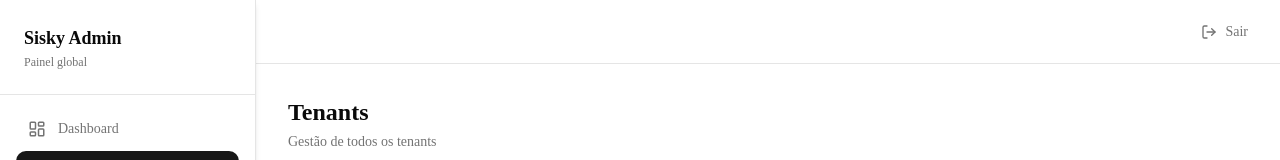
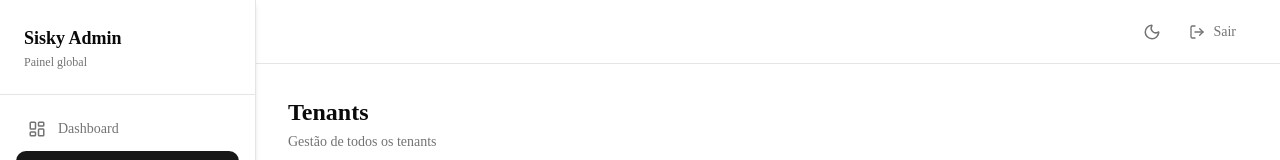
Before and after one commit to rodrigoinfosistec/sisky-admin, a Next.js app: page /tenants in a window 1280 px wide. Shown: the top 160 px of the page. Built offline with nearby package versions, Linux system fonts and the light colour scheme; no server answers.

Commit message:
feat: add ThemeProvider and dark/light mode toggle in header

```diff
--- a/app/layout.tsx
+++ b/app/layout.tsx
@@ -2,6 +2,7 @@ import type { Metadata } from "next";
 import { Geist, Geist_Mono } from "next/font/google";
 import "./globals.css";
 import { Toaster } from "sonner";
+import { ThemeProvider } from "@/components/theme-provider";
 
 const geistSans = Geist({
   variable: "--font-geist-sans",
@@ -30,8 +31,15 @@ export default function RootLayout({
       suppressHydrationWarning
     >
       <body className="min-h-full flex flex-col">
-        {children}
-        <Toaster richColors position="top-right" />
+        <ThemeProvider
+          attribute="class"
+          defaultTheme="system"
+          enableSystem
+          disableTransitionOnChange
+        >
+          {children}
+          <Toaster richColors position="top-right" />
+        </ThemeProvider>
       </body>
     </html>
   );
--- a/components/layout/header.tsx
+++ b/components/layout/header.tsx
@@ -1,6 +1,7 @@
 "use client";
 
-import { Menu, LogOut } from "lucide-react";
+import { Menu, LogOut, Sun, Moon } from "lucide-react";
+import { useTheme } from "next-themes";
 
 interface Props {
     sidebarOpen: boolean;
@@ -9,6 +10,8 @@ interface Props {
 }
 
 export default function Header({ sidebarOpen, onToggleSidebar, onLogout }: Props) {
+    const { theme, setTheme } = useTheme();
+
     return (
         <header className="h-16 border-b border-border bg-card flex items-center justify-between px-4 lg:px-8">
             <button
@@ -20,13 +23,22 @@ export default function Header({ sidebarOpen, onToggleSidebar, onLogout }: Props
 
             <div className="hidden lg:block" />
 
+            <div className="flex items-center gap-2">
+                <button
+                    onClick={() => setTheme(theme === "dark" ? "light" : "dark")}
+                    className="p-2 rounded-lg hover:bg-muted transition-colors text-muted-foreground hover:text-foreground"
+                >
+                    {theme === "dark" ? <Sun size={18} /> : <Moon size={18} />}
+                </button>
+
                 <button
                     onClick={onLogout}
-                className="flex items-center gap-2 text-sm text-muted-foreground hover:text-foreground transition-colors"
+                    className="flex items-center gap-2 text-sm text-muted-foreground hover:text-foreground transition-colors px-3 py-2 rounded-lg hover:bg-muted"
                 >
                     <LogOut size={16} />
                     Sair
                 </button>
+            </div>
         </header>
     );
 }
--- /dev/null
+++ b/components/theme-provider.tsx
@@ -0,0 +1,10 @@
+"use client";
+
+import { ThemeProvider as NextThemesProvider } from "next-themes";
+
+export function ThemeProvider({
+    children,
+    ...props
+}: React.ComponentProps<typeof NextThemesProvider>) {
+    return <NextThemesProvider {...props}>{children}</NextThemesProvider>;
+}
--- a/package.json
+++ b/package.json
@@ -15,6 +15,7 @@
     "js-cookie": "^3.0.8",
     "lucide-react": "^1.25.0",
     "next": "16.2.10",
+    "next-themes": "^0.4.6",
     "radix-ui": "^1.6.2",
     "react": "19.2.4",
     "react-dom": "19.2.4",
```
Also changed, not shown: 1 other file (tests, documents, lock files or other folders). Lines whose indentation alone changed are shown as unchanged.
